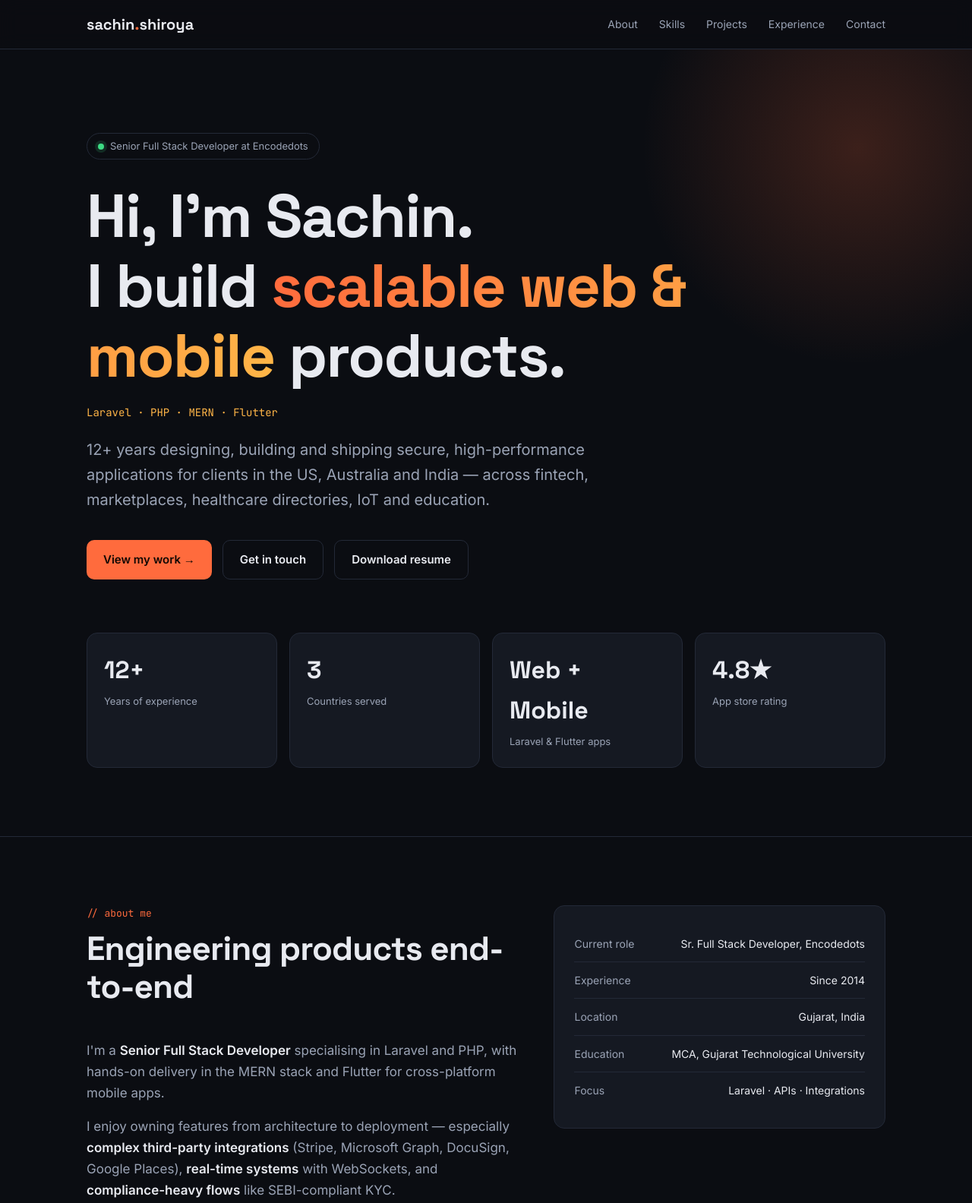
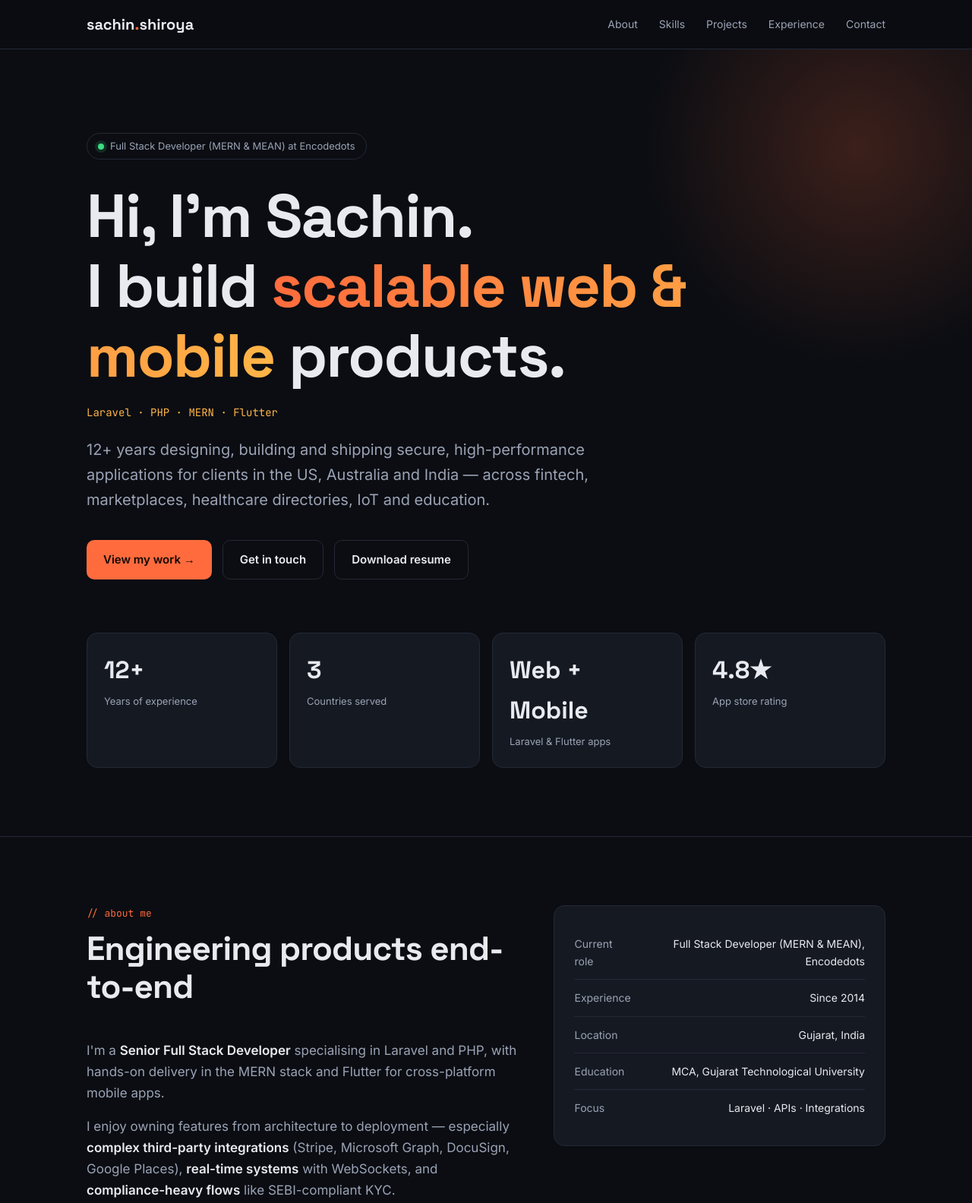
Before and after one commit to sachinshiroya2131/sachinshiroya2131.github.io, a plain HTML site: page index.html in a window 1280 px wide. Shown: the top 1584 px of the page at 76% size. Drawn offline with Linux system fonts and the light colour scheme.

Commit message:
Update Encodedots role to Full Stack (MERN & MEAN)

```diff
--- a/index.html
+++ b/index.html
@@ -157,7 +157,7 @@
 
 <header class="hero" id="top">
   <div class="wrap">
-    <div class="tag"><span class="dot"></span> Senior Full Stack Developer at Encodedots</div>
+    <div class="tag"><span class="dot"></span> Full Stack Developer (MERN &amp; MEAN) at Encodedots</div>
     <h1>Hi, I'm Sachin.<br>I build <em>scalable web &amp; mobile</em> products.</h1>
     <p class="stack-line mono">Laravel · PHP · MERN · Flutter</p>
     <p class="lead">12+ years designing, building and shipping secure, high-performance applications for clients in the US, Australia and India — across fintech, marketplaces, healthcare directories, IoT and education.</p>
@@ -185,7 +185,7 @@
       <p>I've led development for long-term international clients, mentored junior developers and run code reviews to keep quality high and releases on time.</p>
     </div>
     <div class="facts">
-      <div><span>Current role</span><span>Sr. Full Stack Developer, Encodedots</span></div>
+      <div><span>Current role</span><span>Full Stack Developer (MERN &amp; MEAN), Encodedots</span></div>
       <div><span>Experience</span><span>Since 2014</span></div>
       <div><span>Location</span><span>Gujarat, India</span></div>
       <div><span>Education</span><span>MCA, Gujarat Technological University</span></div>
@@ -202,7 +202,7 @@
       <div class="skill"><h3>Backend</h3><div class="chips">
         <span class="chip">Laravel</span><span class="chip">PHP</span><span class="chip">Filament</span><span class="chip">Livewire</span><span class="chip">Node.js</span><span class="chip">Express.js</span><span class="chip">REST APIs</span><span class="chip">GraphQL</span><span class="chip">Laravel Reverb</span><span class="chip">WebSockets</span></div></div>
       <div class="skill"><h3>Frontend &amp; Mobile</h3><div class="chips">
-        <span class="chip">React.js</span><span class="chip">Vue.js</span><span class="chip">JavaScript ES6+</span><span class="chip">Tailwind CSS</span><span class="chip">Blade</span><span class="chip">Bootstrap</span><span class="chip">Flutter</span><span class="chip">Dart</span></div></div>
+        <span class="chip">React.js</span><span class="chip">Angular</span><span class="chip">Vue.js</span><span class="chip">JavaScript ES6+</span><span class="chip">Tailwind CSS</span><span class="chip">Blade</span><span class="chip">Bootstrap</span><span class="chip">Flutter</span><span class="chip">Dart</span></div></div>
       <div class="skill"><h3>Databases</h3><div class="chips">
         <span class="chip">MySQL</span><span class="chip">PostgreSQL</span><span class="chip">MongoDB</span><span class="chip">SQLite</span><span class="chip">Redis</span><span class="chip">Eloquent</span><span class="chip">Mongoose</span></div></div>
       <div class="skill"><h3>Integrations</h3><div class="chips">
@@ -284,9 +284,9 @@
     <div class="timeline reveal">
       <div class="job current">
         <div class="when">Jul 2026 — Present</div>
-        <h3>Senior Full Stack Developer</h3>
+        <h3>Full Stack Developer (MERN &amp; MEAN Stack)</h3>
         <div class="co">Encodedots</div>
-        <p>Designing and delivering scalable Laravel and JavaScript applications, APIs and third-party integrations for client projects.</p>
+        <p>Building full stack web applications with the MERN (MongoDB, Express, React, Node.js) and MEAN (MongoDB, Express, Angular, Node.js) stacks — scalable APIs, responsive front ends and third-party integrations for client projects.</p>
       </div>
       <div class="job">
         <div class="when">Aug 2025 — Mar 2026</div>
```
